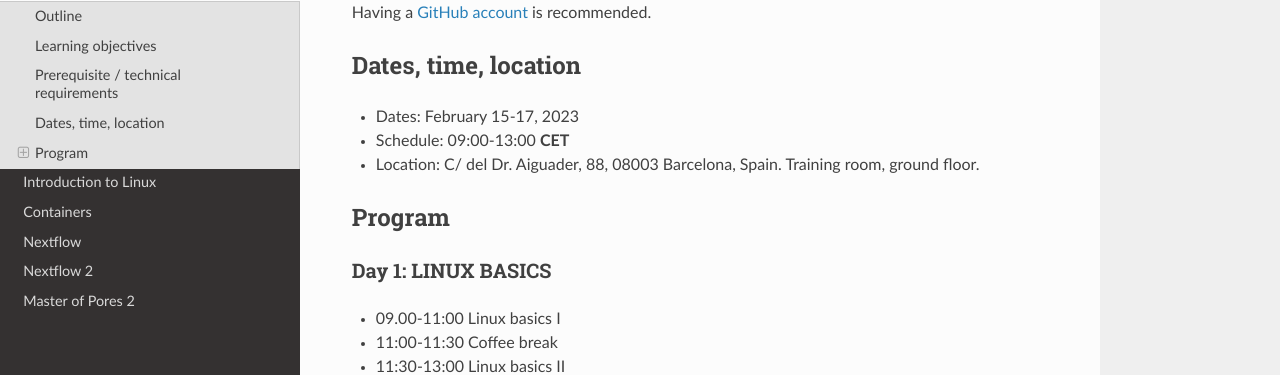
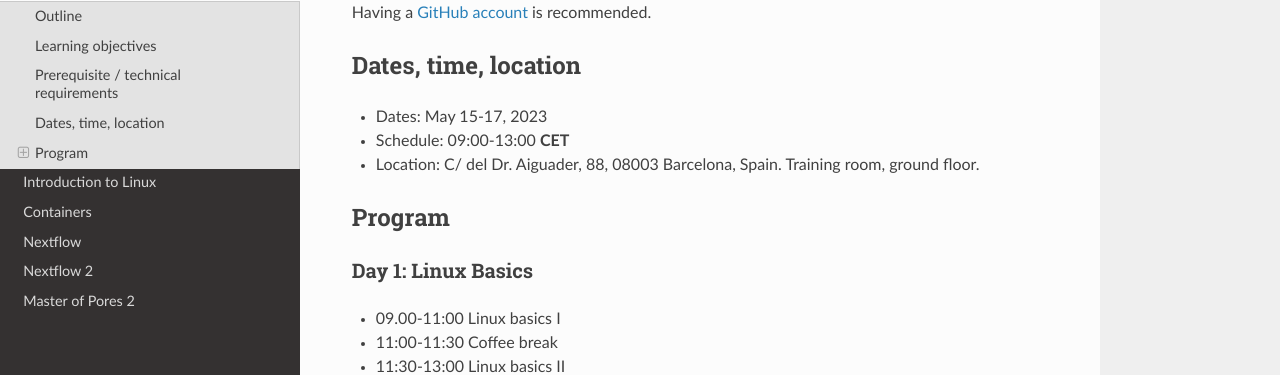
Before and after one commit to biocorecrg/ropes-linux-mop2-2023, a Sphinx documentation site: the page built from docs/about.rst, in a window 1280 px wide and 900 px high, scrolled down 1086 px. Shown: the part 151-526 px from the top of the window. Built offline with Sphinx 7.4.7 and the Read the Docs theme 2.0.0, drawn with Linux system fonts in a browser that asks for light colours.

Commit message:
Update about.rst

```diff
--- a/docs/about.rst
+++ b/docs/about.rst
@@ -80,7 +80,7 @@ Having a `GitHub account <https://github.com/join>`_ is recommended.
 Dates, time, location
 ============
 
-* Dates: February 15-17, 2023
+* Dates: May 15-17, 2023
 
 * Schedule: 09:00-13:00 **CET**
 
@@ -93,7 +93,7 @@ Program
 ============
 
 
-Day 1: LINUX BASICS
+Day 1: Linux Basics
 -------------
 
 * 09.00-11:00 Linux basics I
```
